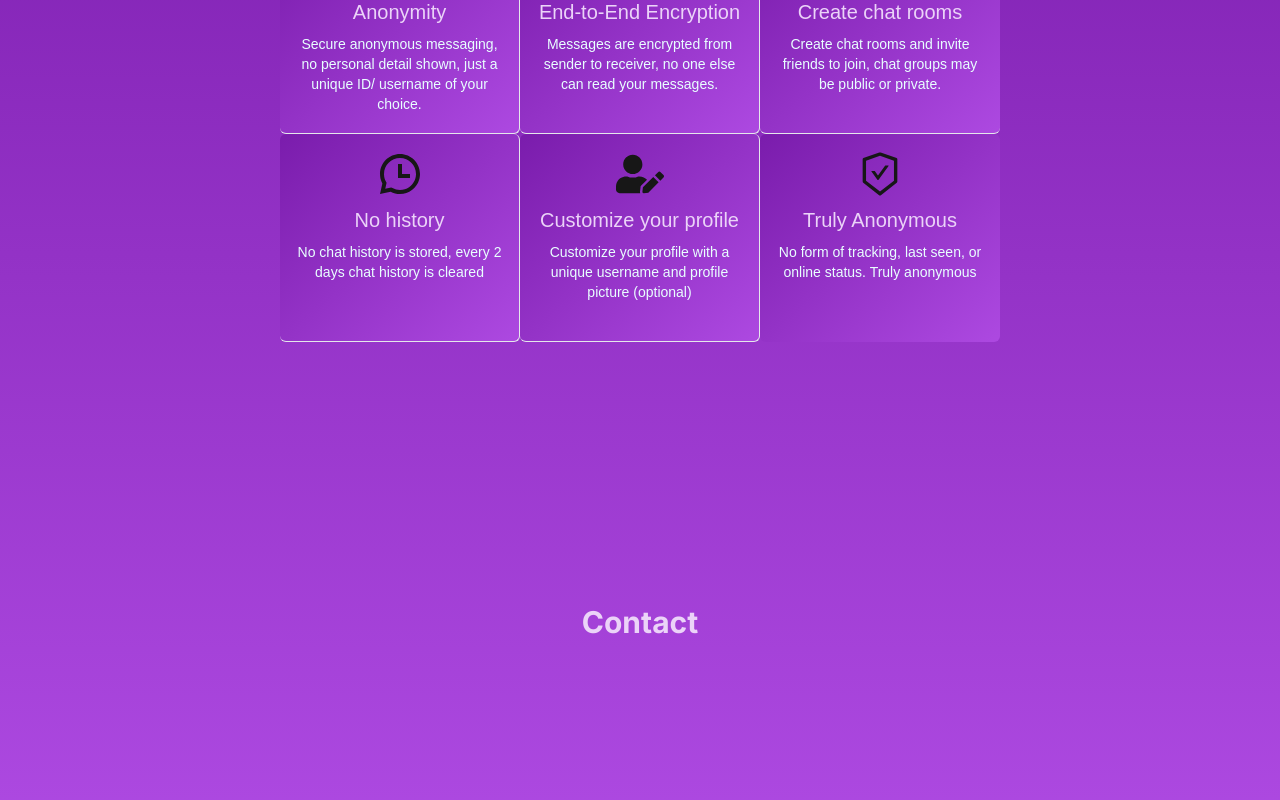
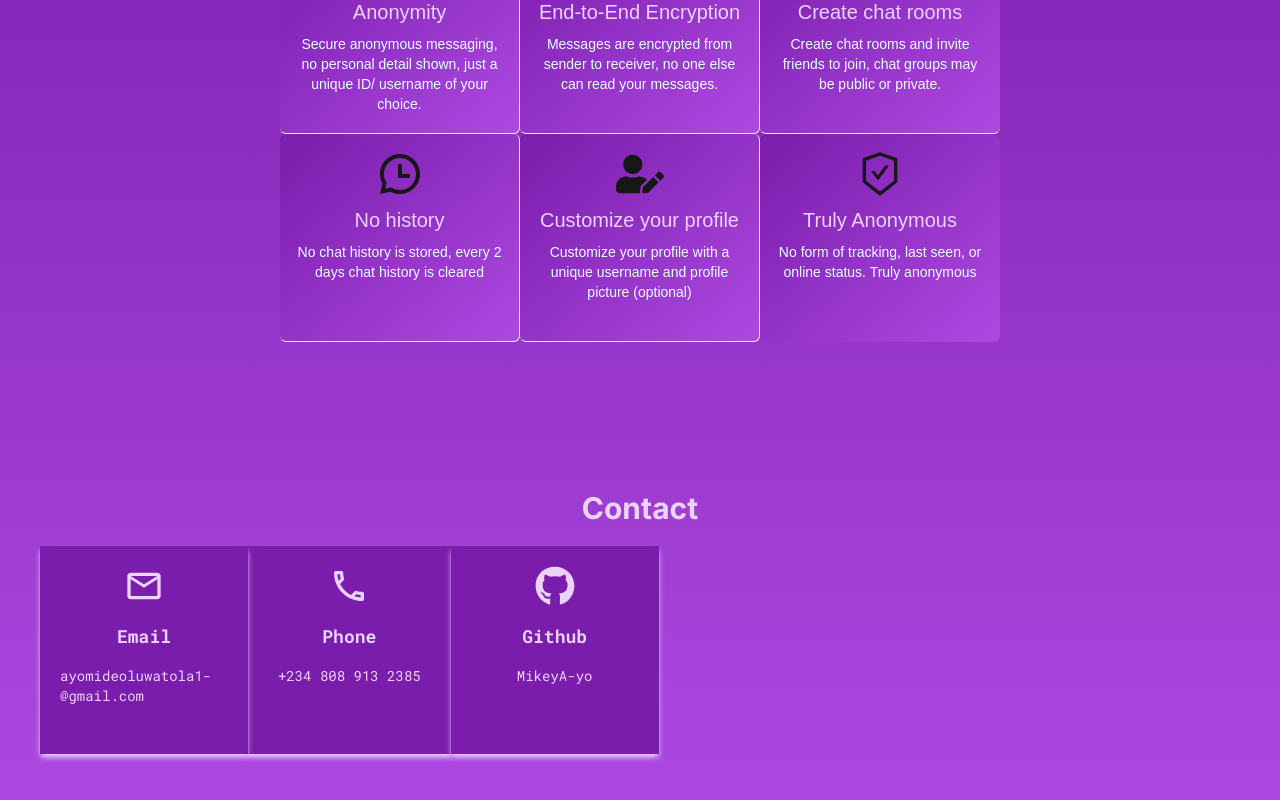
Before and after one commit to MikeyA-yo/anonyline, a Next.js app: page / in a window 1280 px wide. Shown: the part 1406-2206 px from the top of the page. Built offline with nearby package versions, Linux system fonts and the light colour scheme.

Commit message:
first section in contact done

```diff
--- a/components/contact.tsx
+++ b/components/contact.tsx
@@ -1,15 +1,37 @@
-import { Inter } from "next/font/google"
+import { Inter, Roboto_Mono } from "next/font/google"
+import ContactForm from "./contactform"
+import { MdOutlineEmail, MdOutlinePhone } from "react-icons/md"
+import { FaGithub } from "react-icons/fa";
+import "@/components/css/contact.css";
 
 const inter = Inter({weight:["400", "700"], subsets:["latin"]})
+const robMono = Roboto_Mono({weight:["400", "700"], subsets:["latin"]});
 export default function Contact(){
     return (
         <>
-          <div className="min-h-[50vh] flex flex-col text-[#EBD3F8] items-center justify-center" id="contact">
+          <div className="min-h-[50vh] flex flex-col text-[#EBD3F8] items-center justify-center p-10 gap-5" id="contact">
             <div className="z-10">
                 <h3 className={`${inter.className} text-3xl font-bold `}>Contact</h3>
             </div>
-            <div className="grid lg:grid-cols-2 md:grid-cols-2 grid-cols-1">
-                <div></div>
+            <div className="grid lg:grid-cols-2 md:grid-cols-2 grid-cols-1 z-10">
+                <div className={`lg:grid-cols-3 grid grid-cols-2 gap-4 ${robMono.className}`}>
+                    <div className="h-52 w-52 bg-[#7A1CAC] shadow-md shadow-[#EBD3F8] flex flex-col items-center hyphens-manual gap-4 p-5 relative hover:animate-moving-border">
+                      <MdOutlineEmail className="h-10 w-10 text-[#EBD3F8]" />
+                      <h4 className={`text-lg font-bold`}>Email</h4>
+                      <a href="mailto:ayomideoluwatola1@gmail.com" className="text-sm">ayomideoluwatola1&shy;@gmail.com</a>
+                    </div>
+                    <div className="h-52 w-52 bg-[#7A1CAC] shadow-md shadow-[#EBD3F8] flex flex-col items-center gap-4 p-5">
+                       <MdOutlinePhone className="h-10 w-10 text-[#EBD3F8]" />
+                       <h4 className={`text-lg font-bold`}>Phone</h4>
+                       <a href="https://wa.me/2348089132385" className="text-sm">+234 808 913 2385</a>
+                    </div>
+                    <div className="h-52 w-52 bg-[#7A1CAC] shadow-md shadow-[#EBD3F8] flex flex-col items-center gap-4 p-5">
+                      <FaGithub className="h-10 w-10 text-[#EBD3F8]" />
+                      <h4 className={`text-lg font-bold`}>Github</h4>
+                      <a href="https://github.com/MikeyA-yo" className="text-sm">MikeyA-yo</a>
+                    </div>
+                </div>
+                <ContactForm />
             </div>
           </div>
         </>
--- a/components/contactform.tsx
+++ b/components/contactform.tsx
@@ -0,0 +1,8 @@
+"use client";
+export default function ContactForm(){
+    return (
+        <>
+          <div></div>
+        </>
+    )
+}
--- /dev/null
+++ b/components/css/contact.css
@@ -0,0 +1,32 @@
+@keyframes moving-border {
+    0% {
+      transform: translateX(0) translateY(0);
+    }
+    25% {
+      transform: translateX(100%) translateY(0);
+    }
+    50% {
+      transform: translateX(100%) translateY(100%);
+    }
+    75% {
+      transform: translateX(0) translateY(100%);
+    }
+    100% {
+      transform: translateX(0) translateY(0);
+    }
+  }
+
+  .hover\:animate-moving-border:hover::before {
+    content: "";
+    position: absolute;
+    inset: -2px;
+    z-index: -1;
+    background: linear-gradient(90deg, #ad49e1 50%, transparent 50%),
+      linear-gradient(180deg, #ad49e1 50%, transparent 50%),
+      linear-gradient(270deg, #ad49e1 50%, transparent 50%),
+      linear-gradient(360deg, #ad49e1 50%, transparent 50%);
+    background-size: 200% 2px, 2px 200%;
+    background-position: 0 0, 100% 0, 100% 100%, 0 100%;
+    background-repeat: no-repeat;
+    animation: moving-border 1.5s linear infinite;
+  }
```
